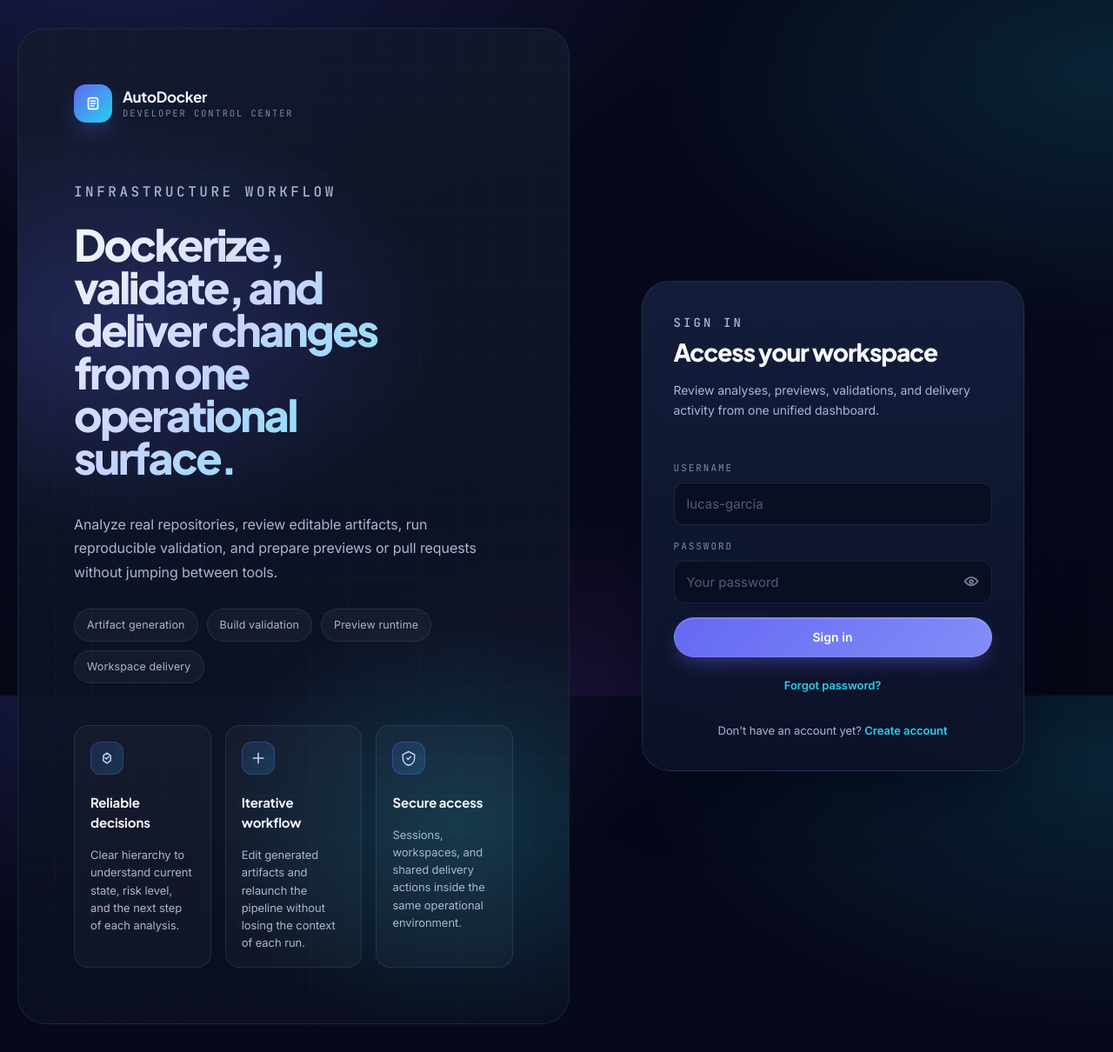
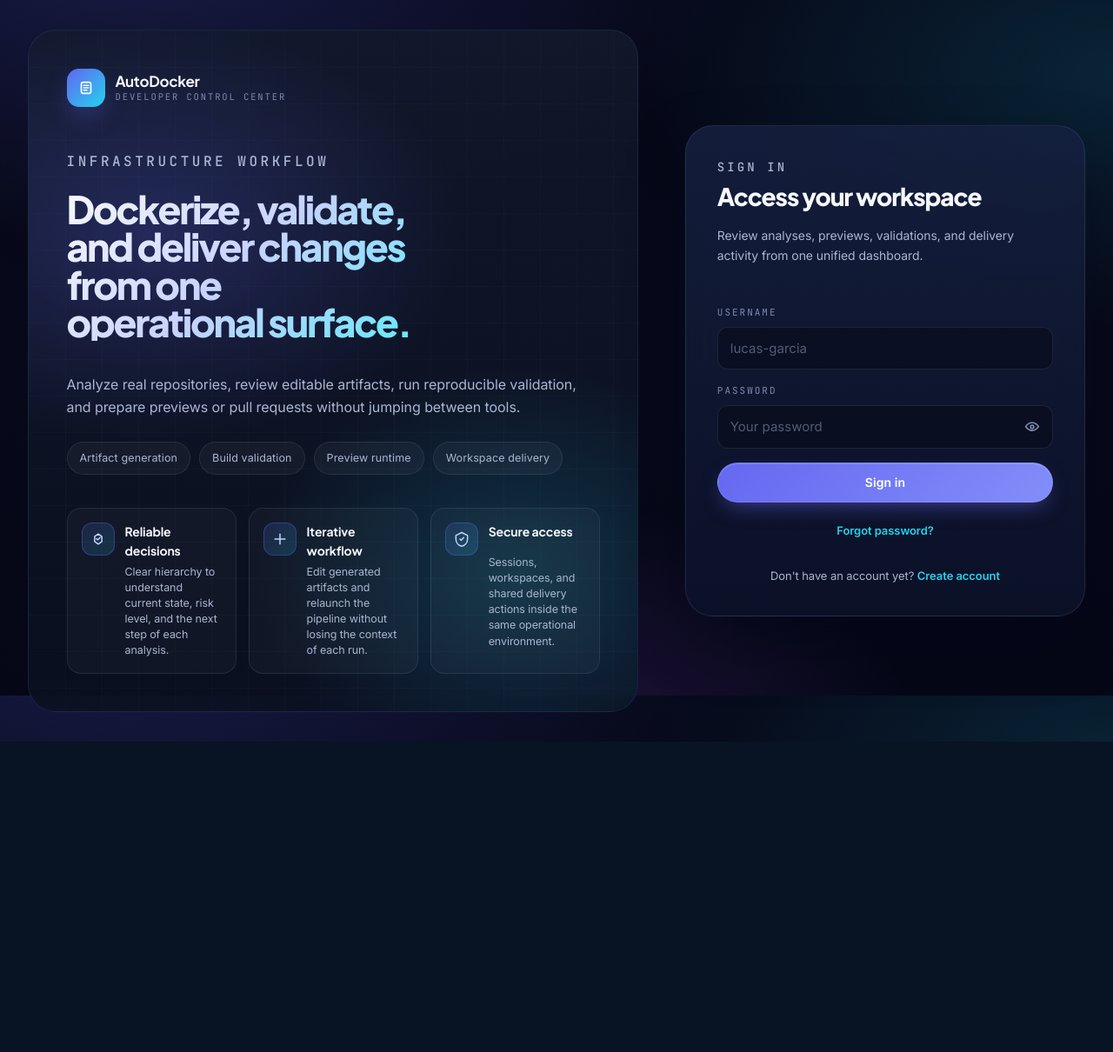
Before and after one commit to LucasTabacchi/autodocker, a Django app: page /accounts/login/ in a window 1280 px wide. Shown: the whole page at 87% size. After the commit the page ends 853 px from the top, so only its background shows below. Run offline with Django 5.2, Linux system fonts and the light colour scheme; parts of the project's set-up code (start-up, migrations or seed data) failed here and were passed over.

Commit message:
Improve auth layout responsiveness

```diff
--- a/core/static/core/css/ui-refresh.css
+++ b/core/static/core/css/ui-refresh.css
@@ -308,23 +308,31 @@ input:focus, select:focus, textarea:focus {
    Auth (login / signup): showcase + panel
    ============================================================ */
 .auth-page {
+  width: min(1560px, calc(100% - clamp(32px, 5vw, 88px)));
   display: grid;
-  grid-template-columns: 1.05fr 1fr;
-  min-height: 100vh;
-  gap: 0;
+  grid-template-columns: minmax(580px, 1.22fr) minmax(460px, 0.78fr);
+  min-height: 100svh;
+  gap: clamp(28px, 4.2vw, 76px);
+  align-items: center;
+  padding: clamp(18px, 2.8vw, 34px) 0;
 }
 @media (max-width: 960px) {
-  .auth-page { grid-template-columns: 1fr; }
+  .auth-page {
+    width: min(100%, calc(100% - 28px));
+    grid-template-columns: 1fr;
+    padding: 18px 0;
+  }
   .auth-showcase { display: none; }
 }
 
 .auth-showcase {
   position: relative;
-  padding: clamp(32px, 5vw, 64px);
+  min-height: min(820px, calc(100svh - clamp(36px, 5.6vw, 68px)));
+  padding: clamp(28px, 3.4vw, 52px);
   display: flex;
   flex-direction: column;
   justify-content: space-between;
-  gap: 48px;
+  gap: clamp(24px, 3vw, 40px);
   overflow: hidden;
 }
 .auth-showcase::after {
@@ -337,30 +345,34 @@ input:focus, select:focus, textarea:focus {
   pointer-events: none;
 }
 .auth-showcase > * { position: relative; z-index: 1; }
-.auth-showcase__content { max-width: 540px; display: flex; flex-direction: column; gap: 22px; }
+.auth-showcase__content { max-width: 660px; display: flex; flex-direction: column; gap: 20px; }
 .auth-showcase__content h1 {
-  font-size: clamp(34px, 4vw, 50px);
+  max-width: 13ch;
+  font-size: clamp(36px, 3.45vw, 56px);
   font-weight: 800;
   background: linear-gradient(135deg, #f6f8fd 0%, #c7d2fe 50%, #67e8f9 100%);
   -webkit-background-clip: text;
   background-clip: text;
   color: transparent;
 }
-.auth-showcase__content p { color: var(--text-muted); font-size: 16px; line-height: 1.7; max-width: 48ch; }
+.auth-showcase__content p { color: var(--text-muted); font-size: 16px; line-height: 1.62; max-width: 62ch; }
 .auth-proof-list { display: flex; flex-wrap: wrap; gap: 10px; margin-top: 6px; }
 .auth-showcase__footer {
   display: grid;
   grid-template-columns: repeat(3, 1fr);
-  gap: 16px;
+  gap: 14px;
 }
 .auth-proof-card {
-  padding: 18px;
+  min-width: 0;
+  padding: 16px;
   border-radius: var(--radius-md);
   background: rgba(255,255,255,0.03);
   border: 1px solid var(--border-soft);
-  display: flex;
-  flex-direction: column;
-  gap: 10px;
+  display: grid;
+  grid-template-columns: 38px minmax(0, 1fr);
+  column-gap: 12px;
+  row-gap: 4px;
+  align-items: start;
   transition: all var(--transition-fast);
 }
 .auth-proof-card:hover {
@@ -370,10 +382,16 @@ input:focus, select:focus, textarea:focus {
 }
 .auth-proof-card strong {
   font-family: var(--font-heading);
-  font-size: 15px;
+  font-size: 14px;
   letter-spacing: -0.01em;
+  margin: 0;
 }
-.auth-proof-card p { font-size: 13px; color: var(--text-muted); line-height: 1.55; }
+.auth-proof-card p {
+  grid-column: 2;
+  font-size: 12.5px;
+  color: var(--text-muted);
+  line-height: 1.45;
+}
 
 .icon-chip {
   width: 38px; height: 38px;
@@ -384,12 +402,14 @@ input:focus, select:focus, textarea:focus {
   color: #c7d2fe;
   border: 1px solid rgba(99,102,241,0.35);
 }
+.auth-proof-card .icon-chip { grid-row: 1 / span 2; }
 .icon-svg { width: 20px; height: 20px; }
 
 .auth-brand {
   display: flex;
   align-items: center;
   gap: 12px;
+  margin-bottom: clamp(20px, 2.4vw, 32px);
 }
 .auth-brand__mark, .sidebar-brand__mark {
   width: 44px; height: 44px;
@@ -420,12 +440,12 @@ input:focus, select:focus, textarea:focus {
   display: flex;
   align-items: center;
   justify-content: center;
-  padding: clamp(24px, 4vw, 56px);
+  padding: 0;
 }
 .auth-panel__card {
   width: 100%;
-  max-width: 440px;
-  padding: 36px;
+  max-width: 500px;
+  padding: clamp(30px, 2.8vw, 42px);
   border-radius: var(--radius-xl);
   background: linear-gradient(180deg, rgba(22,32,63,0.85), rgba(12,18,40,0.92));
   border: 1px solid var(--border-soft);
```
Also changed, not shown: other parts of core/static/core/css/ui-refresh.css (+90 -0 lines).
